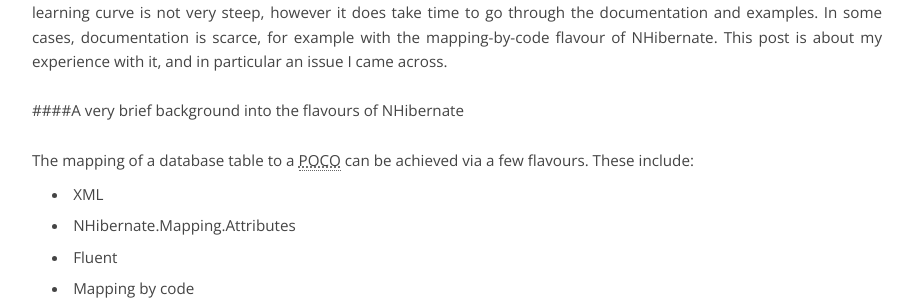
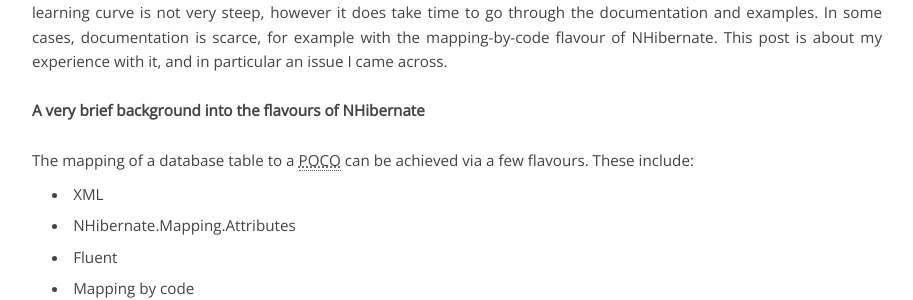
Before and after one commit to prabuw/prabuw.github.io, a Jekyll site: the page built from _posts/2012-08-03-a-slow-nhibernate-query-part-1-of-2.markdown, in a window 1280 px wide. Shown: the part 278-578 px from the top of the page, without its empty margins (183-1096 px from the left). Built offline with Jekyll 4.4.1, drawn with Linux system fonts in a browser that asks for light colours.

```diff
--- a/_posts/2012-08-03-a-slow-nhibernate-query-part-1-of-2.markdown
+++ b/_posts/2012-08-03-a-slow-nhibernate-query-part-1-of-2.markdown
@@ -12,7 +12,7 @@ not very steep, however it does take time to go through the documentation and ex
 scarce, for example with the mapping-by-code flavour of NHibernate. This post is about my experience with it, and in
 particular an issue I came across.
 
-####A very brief background into the flavours of NHibernate
+**A very brief background into the flavours of NHibernate**
 
 The mapping of a database table to a <abbr title="Plain Old CLR Object">POCO</abbr> can be achieved via a few flavours.
 These include:
```
